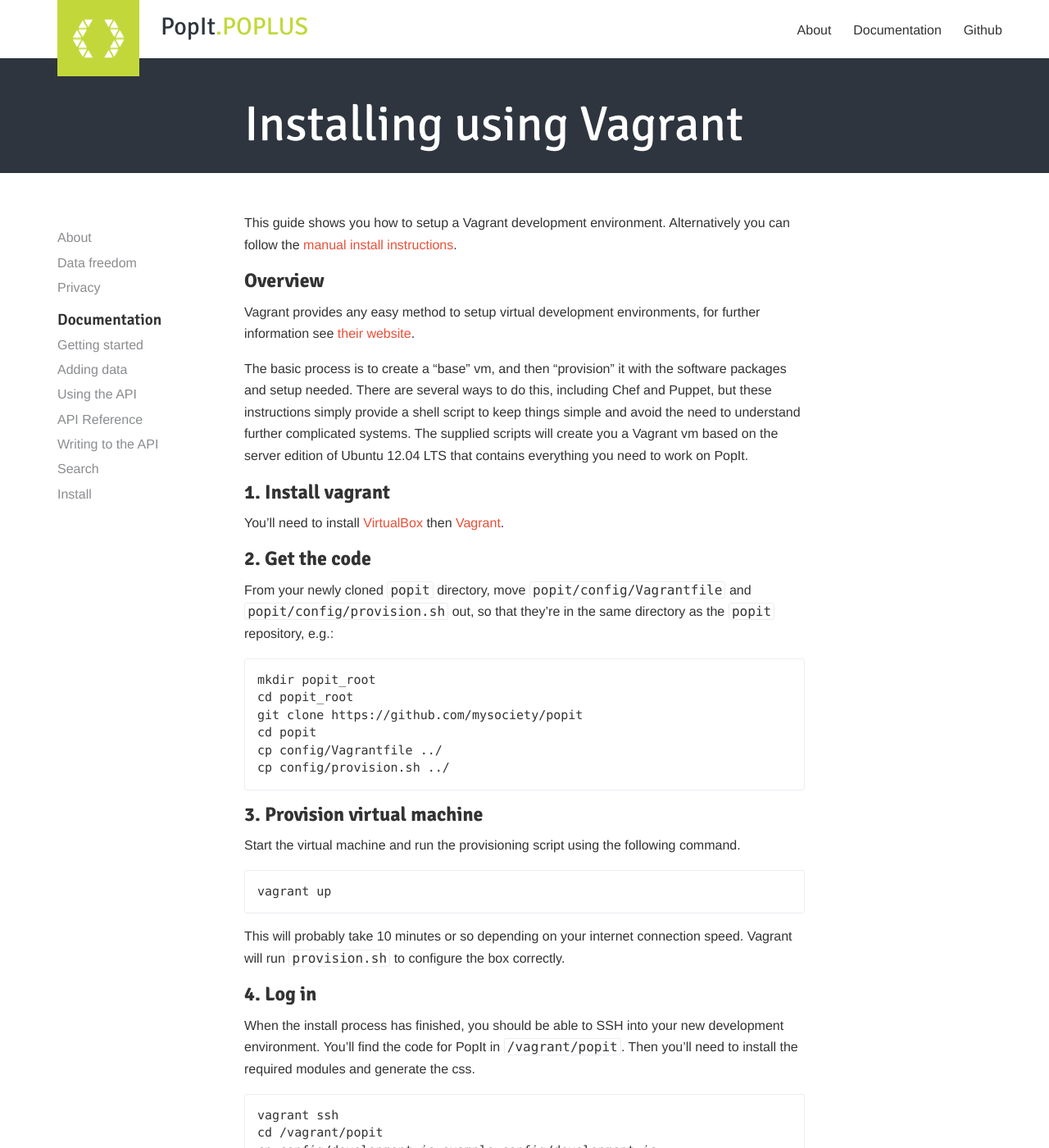
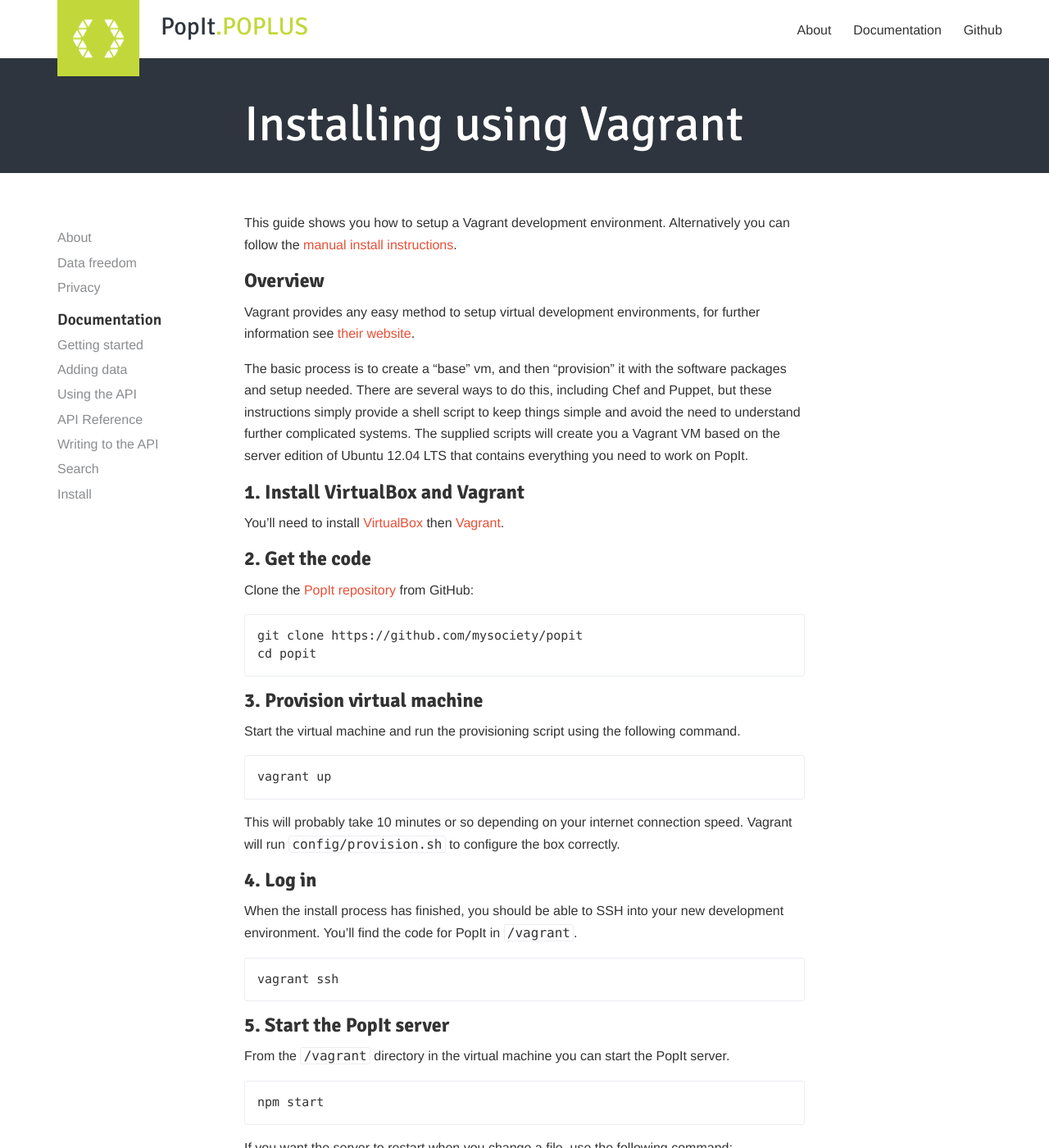
Before and after one commit to mysociety/popit.poplus.org, a Jekyll site: the page built from docs/install/vagrant.md, in a window 1280 px wide and 1400 px high. Shown: the whole window at 82% size. Built offline with Jekyll 4.4.1, drawn with Linux system fonts in a browser that asks for light colours; some of the changed text lies outside the part shown.

Commit message:
Update vagrant docs for new install process
The vagrant install process has been simplified, which removes some of
the steps in this document. I've also taken the opportunity to clarify a
couple of the steps.

```diff
--- a/docs/install/vagrant.md
+++ b/docs/install/vagrant.md
@@ -9,22 +9,18 @@
 
 Vagrant provides any easy method to setup virtual development environments, for further information see [their website](http://www.vagrantup.com).
 
-The basic process is to create a "base" vm, and then "provision" it with the software packages and setup needed. There are several ways to do this, including Chef and Puppet, but these instructions simply provide a shell script to keep things simple and avoid the need to understand further complicated systems. The supplied scripts will create you a Vagrant vm based on the server edition of Ubuntu 12.04 LTS that contains everything you need to work on PopIt.
+The basic process is to create a "base" vm, and then "provision" it with the software packages and setup needed. There are several ways to do this, including Chef and Puppet, but these instructions simply provide a shell script to keep things simple and avoid the need to understand further complicated systems. The supplied scripts will create you a Vagrant VM based on the server edition of Ubuntu 12.04 LTS that contains everything you need to work on PopIt.
 
-### 1. Install vagrant
+### 1. Install VirtualBox and Vagrant
 
 You'll need to install [VirtualBox](http://www.virtualbox.org/wiki/Downloads) then [Vagrant](http://downloads.vagrantup.com/).
 
 ### 2. Get the code
 
-From your newly cloned `popit` directory, move `popit/config/Vagrantfile` and `popit/config/provision.sh` out, so that they're in the same directory as the `popit` repository, e.g.:
+Clone the [PopIt repository](https://github.com/mysociety/popit) from GitHub:
 
-    mkdir popit_root
-    cd popit_root
     git clone https://github.com/mysociety/popit
     cd popit
-    cp config/Vagrantfile ../
-    cp config/provision.sh ../
 
 ### 3. Provision virtual machine
 
@@ -32,23 +28,30 @@
 
     vagrant up
 
-This will probably take 10 minutes or so depending on your internet connection speed. Vagrant will run `provision.sh` to configure the box correctly.
+This will probably take 10 minutes or so depending on your internet connection speed. Vagrant will run `config/provision.sh` to configure the box correctly.
 
 ### 4. Log in
 
-When the install process has finished, you should be able to SSH into your new development environment. You'll find the code for PopIt in `/vagrant/popit`. Then you'll need to install the required modules and generate the css.
+When the install process has finished, you should be able to SSH into your new development environment. You'll find the code for PopIt in `/vagrant`.
 
     vagrant ssh
-    cd /vagrant/popit
-    cp config/development.js-example config/development.js
-    make
 
 ### 5. Start the PopIt server
 
-From the `/vagrant/popit` directory in the virtual machine you can start the PopIt server.
+From the `/vagrant` directory in the virtual machine you can start the PopIt server.
 
     npm start
 
+If you want the server to restart when you change a file, use the following command:
+
+    ./node_modules/.bin/supervisor --ignore public server.js
+
 ### 6. Done!
 
-You can now edit your code from your editor of choice on your host computer, and view the changes live at `http://www.127.0.0.1.xip.io:3000`, with all the server config and versioning nicely contained in a virtual environment.
+You can now edit your code from your editor of choice on your host computer, and view the changes live at http://www.127.0.0.1.xip.io:3000/, with all the server config and versioning nicely contained in a virtual environment.
+
+### 7. (optional) Run the tests
+
+To run the test suite for PopIt use the following command:
+
+    npm test
```
